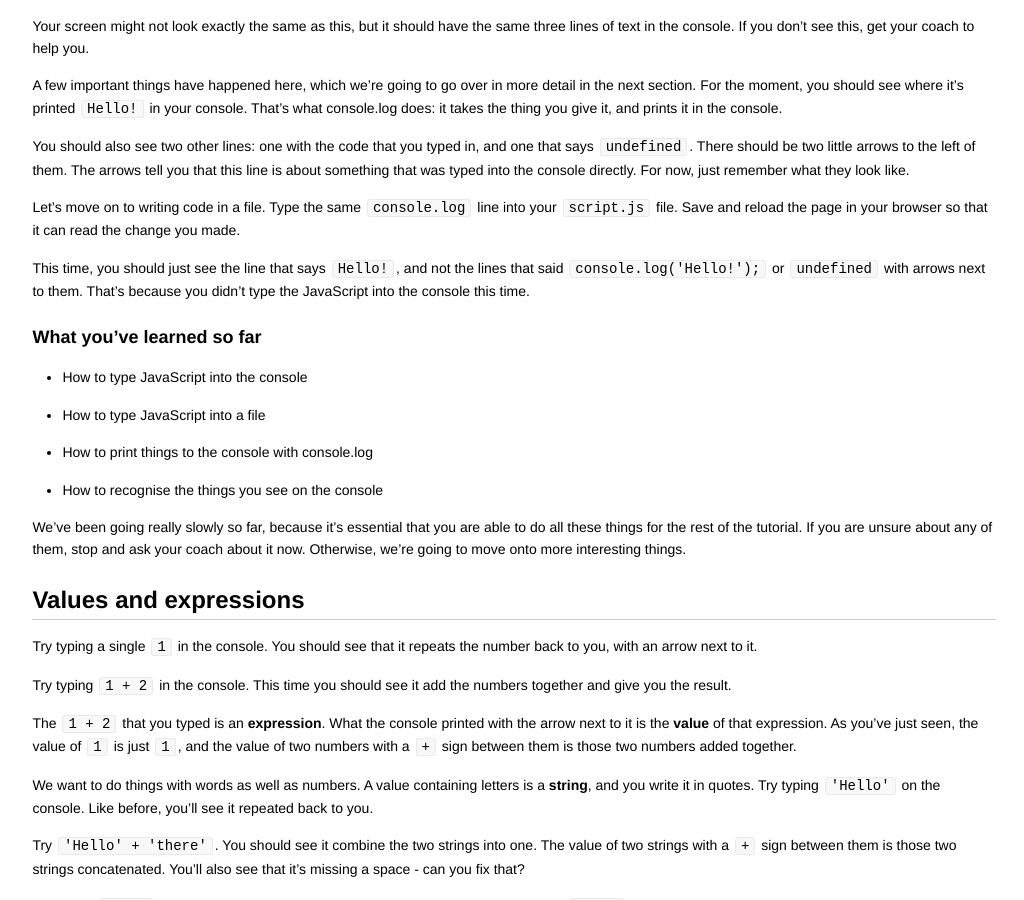
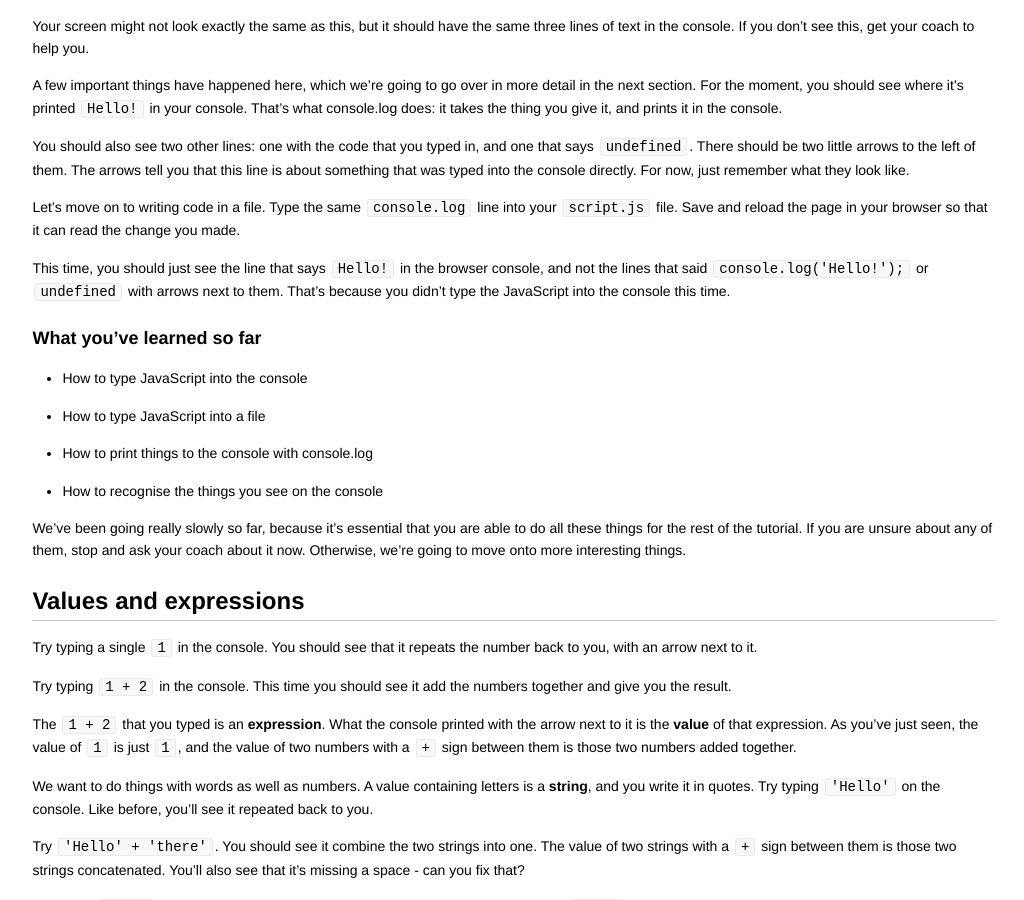
Before and after one commit to codebar/tutorials, a Jekyll site: the page built from js/lesson1/tutorial.md, in a window 1280 px wide and 900 px high, scrolled down 2746 px. Shown: the whole window, without its empty margins (126-1150 px from the left). Built offline with Jekyll 4.4.1, drawn with Linux system fonts in a browser that asks for light colours.

Commit message:
Update tutorial.md
I had a student get confused here, so I added a bit of information.

```diff
--- a/js/lesson1/tutorial.md
+++ b/js/lesson1/tutorial.md
@@ -82,7 +82,7 @@ Let's move on to writing code in a file. Type the same `console.log`
 line into your `script.js` file. Save and reload the page in your browser so that it
 can read the change you made.
 
-This time, you should just see the line that says `Hello!`, and not
+This time, you should just see the line that says `Hello!` in the browser console, and not
 the lines that said `console.log('Hello!');` or `undefined` with
 arrows next to them. That's because you didn't type the JavaScript
 into the console this time.
```
